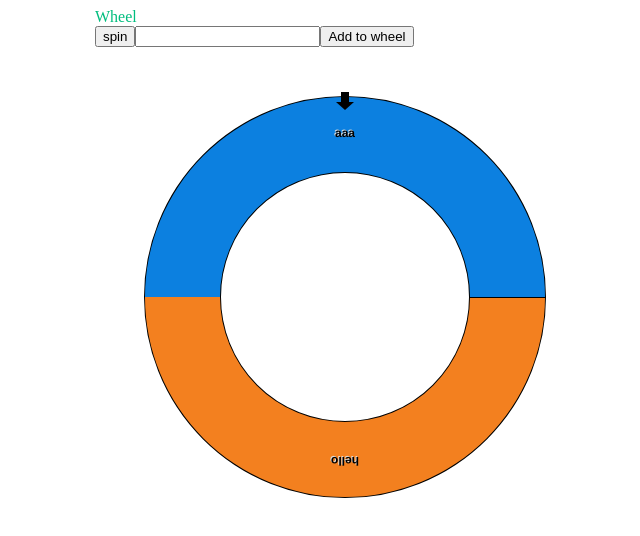
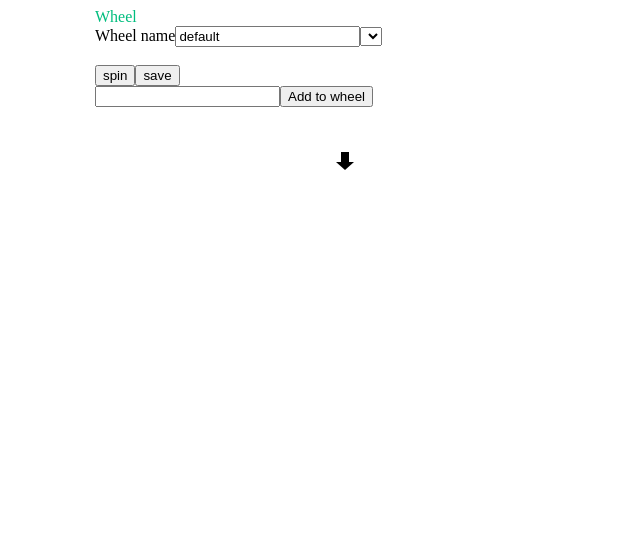
Before and after one commit to Pop115/Randomix, a Vue app: page /wheel in a window 1280 px wide. Shown: the top 536 px of the page, without its empty margins (295-935 px from the left). Built offline with nearby package versions, Linux system fonts and the light colour scheme.

Commit message:
wheel with localstorage save

```diff
--- a/src/views/WheelView.vue
+++ b/src/views/WheelView.vue
@@ -1,5 +1,11 @@
 <script setup>
-var options = ["hello", "aaa"];
+import { ref, onMounted } from 'vue'
+
+const itemInput = ref('')
+const wheelName = ref('default')
+var storedWheels;
+
+var options = [];
 
 var startAngle = 0;
 var arc = Math.PI / (options.length / 2);
@@ -11,7 +17,6 @@ var spinTime = 0;
 var spinTimeTotal = 0;
 
 var ctx;
-
 
 function byte2Hex(n) {
     var nybHexString = "0123456789ABCDEF";
@@ -50,7 +55,6 @@ function drawRouletteWheel() {
         ctx.lineWidth = 2;
 
         ctx.font = 'bold 12px Helvetica, Arial';
-
         for (var i = 0; i < options.length; i++) {
             var angle = startAngle + i * arc;
             //ctx.fillStyle = colors[i];
@@ -127,38 +131,76 @@ function easeOut(t, b, c, d) {
     var tc = ts * t;
     return b + c * (tc + -3 * ts + 3 * t);
 }
-window.onload = function () {
-    document.getElementById("spin").addEventListener("click", spin);
+
+function addItemToWheel() {
+    var arrayItems = itemInput.value.replace(/\s/g, '').trim().split(",");
+    options.push(...arrayItems);
+    //options.push(itemInput.value);
+    redrawWheel();
+}
+
+function redrawWheel() {
+    arc = Math.PI / (options.length / 2);
+    const context = canvas.getContext('2d');
+    context.clearRect(0, 0, canvas.width, canvas.height);
     drawRouletteWheel();
-};
+}
+
+function spinWheel() {
+    console.log("Spin wheel");
+    spin();
+}
+
+function saveItems() {
+    storedWheels = JSON.parse(localStorage.getItem("randomixWheels"));
+    if (storedWheels == null) {
+        storedWheels = {};
+    }
+    storedWheels[wheelName.value] = options;
+    localStorage["randomixWheels"] = JSON.stringify(storedWheels);
+}
+
+function loadItems() {
+    try {
+        storedWheels = JSON.parse(localStorage.getItem("randomixWheels"));
+        if (storedWheels != null) {
+            options = storedWheels["default"]; //default wheel has empty name
+            redrawWheel();
+        }
+    } catch (jsonError) {
+        console.log(jsonError);
+    }
+}
+
+onMounted(() => {
+    drawRouletteWheel();
+    loadItems();
+});
+
 </script>
 
 <template>
 
     <div>
-        <input type="button" value="spin" style="float:left;" id='spin' />
+        <label>Wheel name</label>
+        <input type="text" v-model="wheelName" />
+        <select>
+            <option v-for="item in storedWheels" :value=item>
+                {{ item }}
+            </option>
+        </select>
+    </div>
+
+    <br />
+
+    <div>
+        <input type="button" value="spin" @click='spinWheel' />
+        <input type="button" value="save" @click="saveItems" />
         <form>
-            <input type="text" v-model="itemInput"/>
-            <input type="button" value="Add to wheel" @click="addItemButton"/>
+            <input type="text" v-model="itemInput" />
+            <input type="button" value="Add to wheel" @click="addItemToWheel" />
         </form>
-        <canvas id="canvas" width="500" height="500"></canvas>
+        <canvas ref="canvas" id="canvas" width="500" height="500"></canvas>
     </div>
 
 </template>
-
-<script>
-
-export default{
-    data(){
-        return {
-            itemInput: ""
-        }
-    },
-    methods: {
-        addItemButton(){
-            console.log(this.itemInput);
-        }
-    }
-}
-
-</script>
```
